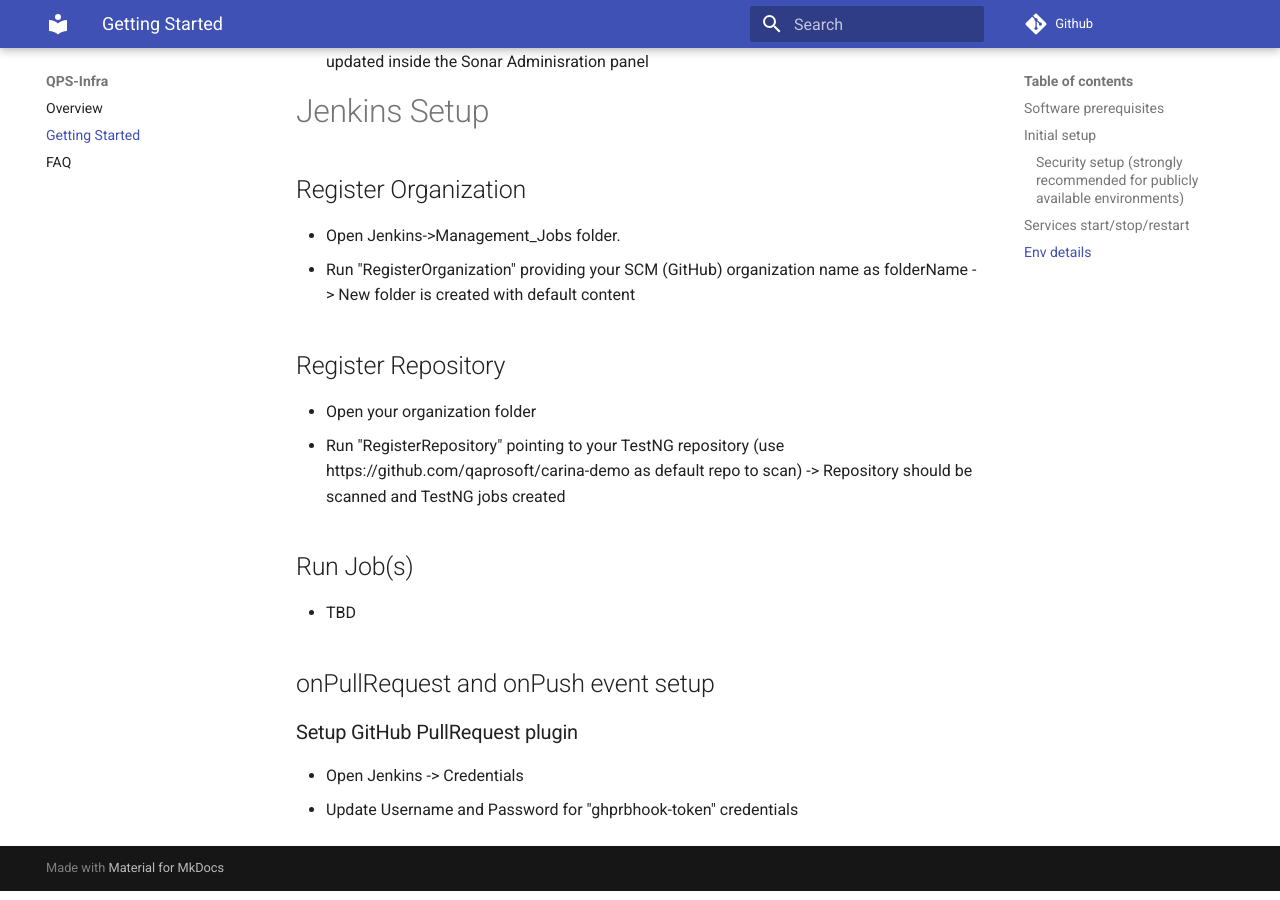
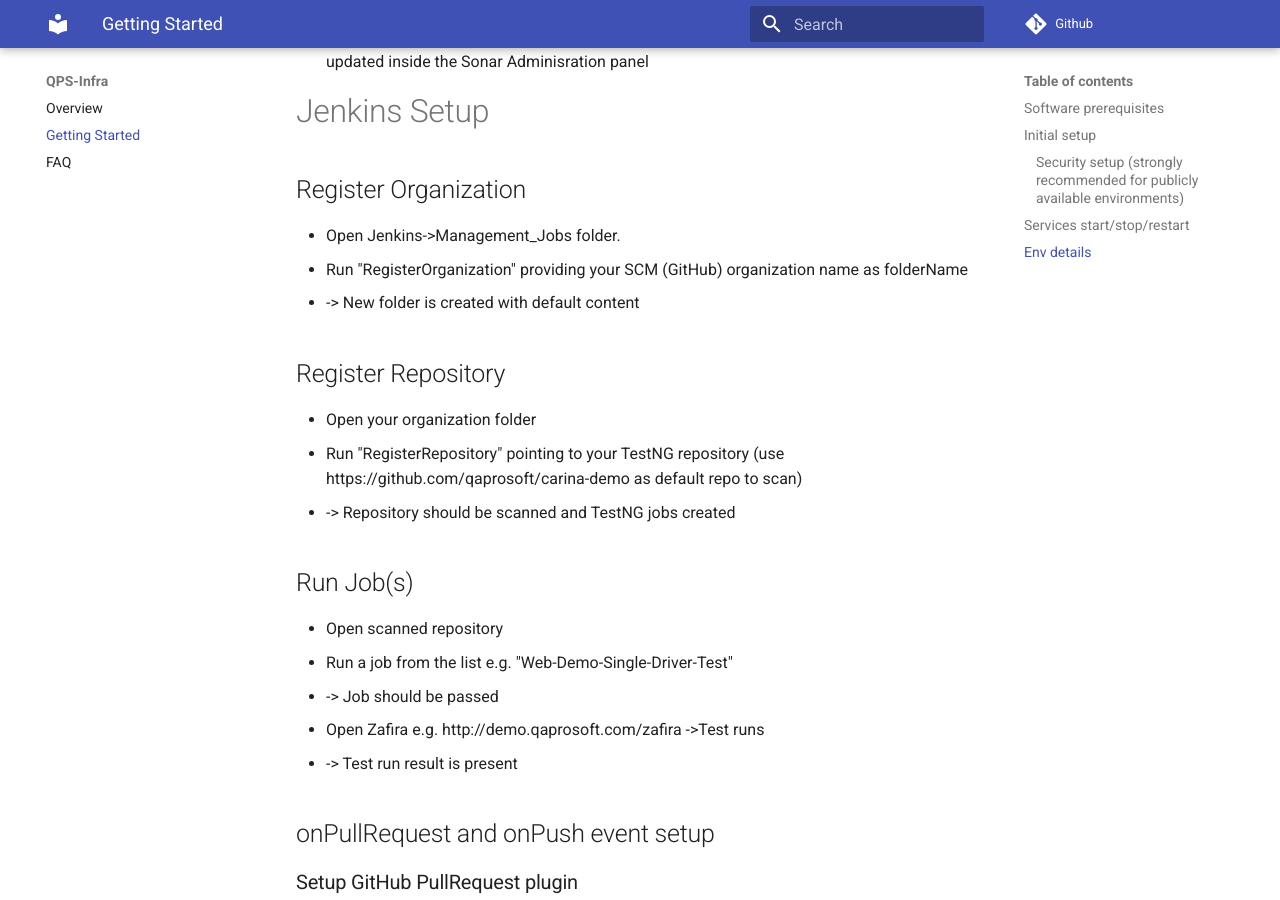
Before and after one commit to zebrunner/community-edition, an MkDocs documentation site: the page built from docs/getting_started.md, in a window 1280 px wide and 900 px high, scrolled down 1695 px. Built offline with MkDocs 1.6.1 and Material for MkDocs 9.7.7, drawn with Linux system fonts in a browser that asks for light colours; comment, search, counter and statistics services are not loaded; old or Windows-style settings are respelled for this version of MkDocs.

Commit message:
Update getting_started.md

```diff
--- a/docs/getting_started.md
+++ b/docs/getting_started.md
@@ -59,16 +59,20 @@
 ## Register Organization
 * Open Jenkins->Management_Jobs folder.
 * Run "RegisterOrganization" providing your SCM (GitHub) organization name as folderName
--> New folder is created with default content
+* -> New folder is created with default content
 
 
 ## Register Repository
 * Open your organization folder
 * Run "RegisterRepository" pointing to your TestNG repository (use https://github.com/qaprosoft/carina-demo as default repo to scan)
--> Repository should be scanned and TestNG jobs created
+* -> Repository should be scanned and TestNG jobs created
 
 ## Run Job(s)
-* TBD
+* Open scanned repository
+* Run a job from the list e.g. "Web-Demo-Single-Driver-Test"
+* -> Job should be passed
+* Open Zafira e.g. http://demo.qaprosoft.com/zafira ->Test runs
+* -> Test run result is present
 
 ## onPullRequest and onPush event setup
 ### Setup GitHub PullRequest plugin
```
